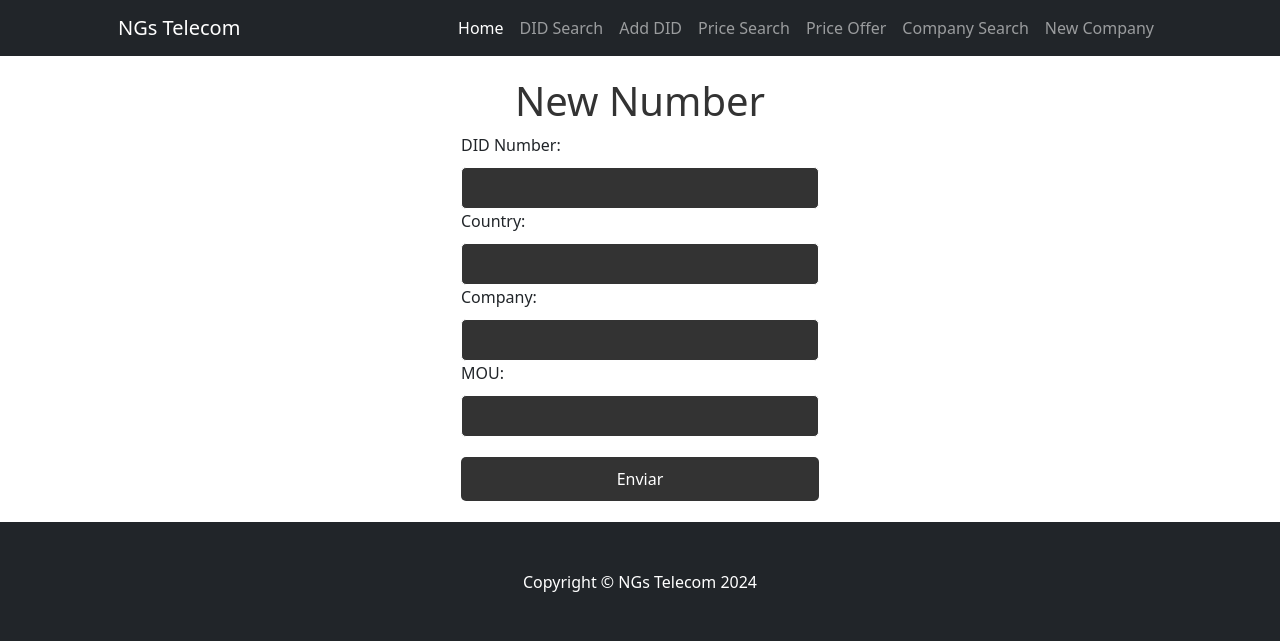
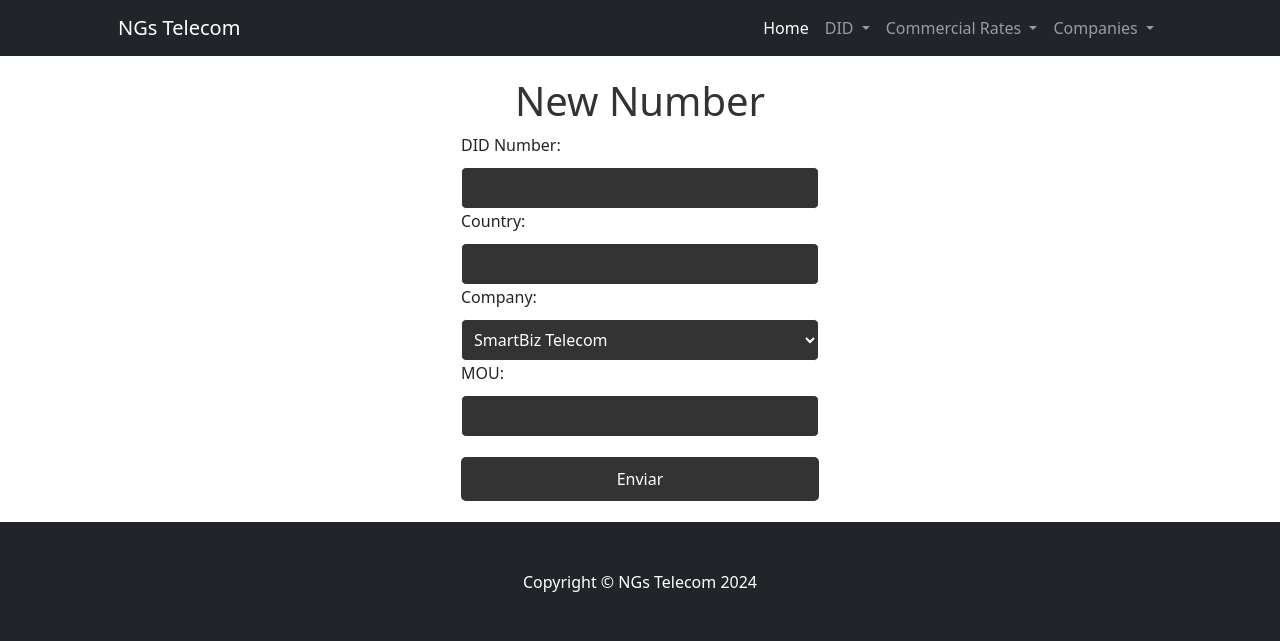
Before and after one commit to Nektolox/Tercera-pre-entrega-Galue, a Django app: page /DIDs/RegistrarDIDs/ in a window 1280 px wide. Shown: the top 641 px of the page. Run offline with Django 5.2, Linux system fonts and the light colour scheme; data comes from the database, SQL or seed files in the repository; both versions use the stored data as it was after the commit; some libraries are stand-ins or nearby versions.

Commit message:
cambios a la estructura de la pagina web y a la creacion de nuevo DID

```diff
--- a/Pre_Entrega3/DIDs/models.py
+++ b/Pre_Entrega3/DIDs/models.py
@@ -8,11 +8,19 @@ class DID(models.Model):
     empresa = models.CharField(max_length=30)
     minutos_uso = models.IntegerField()
 
+    def __str__(self):
+
+        return f"DID: {self.numero}, País: {self.pais}, Empresa: {self.empresa}"
+
 class Tarifa(models.Model):
     trafico_entrante = models.DecimalField(max_digits=6, decimal_places=4)
     trafico_saliente = models.DecimalField(max_digits=6, decimal_places=4)
     precio_por_numero = models.DecimalField(max_digits=6, decimal_places=4)
     pais = models.CharField(max_length=30)
+
+    def __str__(self):
+
+        return f"Tarifa para {self.pais}: Entrante {self.trafico_entrante}, Saliente {self.trafico_saliente}, Precio por Número {self.precio_por_numero}"
 
 class Compania(models.Model):
     direccion = models.CharField(max_length=60)
@@ -20,3 +28,7 @@ class Compania(models.Model):
     nombre = models.CharField(max_length=60)
     persona_contacto = models.CharField(max_length=60)
     NOCemail = models.EmailField()
+
+    def __str__(self):
+
+        return f"Compañía: {self.nombre}, Dirección: {self.direccion}, Contacto: {self.persona_contacto}"
--- a/Pre_Entrega3/DIDs/templates/dids/CompanySearch.html
+++ b/Pre_Entrega3/DIDs/templates/dids/CompanySearch.html
@@ -91,6 +91,7 @@
     <div class="result-box">
 
         <h2>Search Results:</h2>
+        <p><strong>Compnay Name:</strong> {{ resultado.nombre }}</p>
         <p><strong>Address:</strong> {{ resultado.direccion }}</p>
         <p><strong>Postal Code:</strong> {{ resultado.codigo_postal }}</p>
         <p><strong>Contact Person:</strong> {{ resultado.persona_contacto }}</p>
--- a/Pre_Entrega3/DIDs/templates/dids/DIDsSearch.html
+++ b/Pre_Entrega3/DIDs/templates/dids/DIDsSearch.html
@@ -86,6 +86,7 @@
     {% if resultado %}
     <div class="result-box">
         <h2>Search Results:</h2>
+        <p><strong>DID Number:</strong> {{ resultado.numero }}</p>
         <p><strong>Country:</strong> {{ resultado.pais }}</p>
         <p><strong>Company:</strong> {{ resultado.empresa }}</p>
         <p><strong>Minutes of Use:</strong> {{ resultado.minutos_uso }}</p>
--- a/Pre_Entrega3/DIDs/templates/dids/NewDIDs.html
+++ b/Pre_Entrega3/DIDs/templates/dids/NewDIDs.html
@@ -25,35 +25,17 @@
             color: #333;
         }
 
-        body {
-            background-color: black;
-            color: white;
-            font-family: Arial, sans-serif;
-        }
-
-        body {
-            background-color: black;
-            color: white;
-            font-family: Arial, sans-serif;
-        }
-
-        form {
-            max-width: 400px;
-            margin: 0 auto;
-            padding: 20px;
-            border: 1px solid white;
-            border-radius: 10px;
-        }
-
         label,
-        input {
+        input,
+        select {
             display: block;
             width: 100%;
             margin-bottom: 10px;
         }
 
         input[type="text"],
-        input[type="number"] {
+        input[type="number"],
+        select {
             padding: 8px;
             border-radius: 5px;
             border: 1px solid white;
@@ -76,32 +58,31 @@
             color: #333;
         }
     </style>
-
 </head>
 
 <body>
+
     {% extends "dids/inicio.html" %} {% load static %}
 
     {% block title %}Página de Inicio{% endblock %}
 
     {% block contenidoQueCambia %}
+
     <form action="{% url 'RegDIDs' %}" method="POST">
         {% csrf_token %}
         <h1>New Number</h1>
-
         <label for="numero">DID Number:</label>
         <input type="text" id="numero" name="numero" maxlength="15" required>
         <label for="pais">Country:</label>
         <input type="text" id="pais" name="pais" maxlength="30" required>
         <label for="empresa">Company:</label>
-        <input type="text" id="empresa" name="empresa" maxlength="30" required>
+        <select id="empresa" name="empresa" required>
+            {% for compania in companias %}
+            <option value="{{ compania.nombre }}">{{ compania.nombre }}</option>
+            {% endfor %}
+        </select>
         <label for="minutos_uso">MOU:</label>
         <input type="number" id="minutos_uso" name="minutos_uso" required>
-        <input type="submit" value="Enviar">
-
-    </form>
-    {% endblock %}
-
-</body>
+        <input type="submit" value="Enviar"> </form> {% endblock %} </body>
 
 </html>
--- a/Pre_Entrega3/DIDs/templates/dids/PriceSearch.html
+++ b/Pre_Entrega3/DIDs/templates/dids/PriceSearch.html
@@ -88,6 +88,7 @@
     {% if resultado %}
     <div class="result-box">
         <h2>Search Results:</h2>
+        <p><strong>Country:</strong> {{ resultado.pais }}</p>
         <p><strong>Incoming Traffic Price:</strong> ${{ resultado.trafico_entrante }}</p>
         <p><strong>Outgoing Traffic Price:</strong> ${{ resultado.trafico_saliente }}</p>
         <p><strong>Price per Number:</strong> ${{ resultado.precio_por_numero }}</p>
--- a/Pre_Entrega3/DIDs/templates/dids/inicio.html
+++ b/Pre_Entrega3/DIDs/templates/dids/inicio.html
@@ -1,4 +1,5 @@
 {% load static %}
+
 <!DOCTYPE html>
 <html lang="en">
 
@@ -7,63 +8,68 @@
     <meta name="viewport" content="width=device-width, initial-scale=1, shrink-to-fit=no" />
     <meta name="description" content="" />
     <meta name="author" content="" />
-    <title>Heroic Features - Start Bootstrap Template</title>
-    <!-- Favicon-->
-    <link rel="icon" type="image/x-icon" href="assets/favicon.ico" />
-    <!-- Bootstrap icons-->
+    <title>Heroic Features - Start Bootstrap Template</title> <!-- Favicon-->
+    <link rel="icon" type="image/x-icon" href="assets/favicon.ico" /> <!-- Bootstrap icons-->
     <link href="https://cdn.jsdelivr.net/npm/bootstrap-icons@1.4.1/font/bootstrap-icons.css" rel="stylesheet" />
     <!-- Core theme CSS (includes Bootstrap)-->
     <link href="css/styles.css" rel="stylesheet" />
-    <link href="{%  static 'dids/css/styles.css' %}" rel="stylesheet" />
+    <link href="{% static 'dids/css/styles.css' %}" rel="stylesheet" />
 </head>
 
-<body>
-    <!-- Responsive navbar-->
+<body> <!-- Responsive navbar-->
     <nav class="navbar navbar-expand-lg navbar-dark bg-dark">
-        <div class="container px-lg-5">
-            <a class="navbar-brand" href="#!">NGs Telecom</a>
-            <button class="navbar-toggler" type="button" data-bs-toggle="collapse"
-                data-bs-target="#navbarSupportedContent" aria-controls="navbarSupportedContent" aria-expanded="false"
-                aria-label="Toggle navigation"><span class="navbar-toggler-icon"></span></button>
+        <div class="container px-lg-5"> <a class="navbar-brand" href="#!">NGs Telecom</a> <button class="navbar-toggler"
+                type="button" data-bs-toggle="collapse" data-bs-target="#navbarSupportedContent"
+                aria-controls="navbarSupportedContent" aria-expanded="false" aria-label="Toggle navigation"><span
+                    class="navbar-toggler-icon"></span></button>
             <div class="collapse navbar-collapse" id="navbarSupportedContent">
                 <ul class="navbar-nav ms-auto mb-2 mb-lg-0">
-                    <li class="nav-item"><a class="nav-link active" aria-current="page" href="{% url 'Inicio' %}">Home</a></li>
-                    <li class="nav-item"><a class="nav-link" href="{% url 'BusDIDs' %}">DID Search</a></li>
-                    <li class="nav-item"><a class="nav-link" href="{% url 'RegDIDs' %}">Add DID</a></li>
-                    <li class="nav-item"><a class="nav-link" href="{% url 'BusTar' %}">Price Search</a></li>
-                    <li class="nav-item"><a class="nav-link" href="{% url 'RegTar' %}">Price Offer</a></li>
-                    <li class="nav-item"><a class="nav-link" href="{% url 'BusComp' %}">Company Search</a></li>
-                    <li class="nav-item"><a class="nav-link" href="{% url 'RegComp' %}">New Company</a></li>
+                    <li class="nav-item"><a class="nav-link active" aria-current="page"
+                            href="{% url 'Inicio' %}">Home</a></li>
+                    <li class="nav-item dropdown"> <a class="nav-link dropdown-toggle" href="#" id="navbarDropdownDID"
+                            role="button" data-bs-toggle="dropdown" aria-expanded="false"> DID </a>
+                        <ul class="dropdown-menu" aria-labelledby="navbarDropdownDID">
+                            <li><a class="dropdown-item" href="{% url 'RegDIDs' %}">New Number</a></li>
+                            <li><a class="dropdown-item" href="{% url 'BusDIDs' %}">Search Number</a></li>
+                        </ul>
+                    </li>
+                    <li class="nav-item dropdown"> <a class="nav-link dropdown-toggle" href="#" id="navbarDropdownRates"
+                            role="button" data-bs-toggle="dropdown" aria-expanded="false"> Commercial Rates </a>
+                        <ul class="dropdown-menu" aria-labelledby="navbarDropdownRates">
+                            <li><a class="dropdown-item" href="{% url 'RegTar' %}">New Offer</a></li>
+                            <li><a class="dropdown-item" href="{% url 'BusTar' %}">Search Rate</a></li>
+                        </ul>
+                    </li>
+                    <li class="nav-item dropdown"> <a class="nav-link dropdown-toggle" href="#"
+                            id="navbarDropdownCompanies" role="button" data-bs-toggle="dropdown" aria-expanded="false">
+                            Companies </a>
+                        <ul class="dropdown-menu" aria-labelledby="navbarDropdownCompanies">
+                            <li><a class="dropdown-item" href="{% url 'RegComp' %}">New Company</a></li>
+                            <li><a class="dropdown-item" href="{% url 'BusComp' %}">Search Company</a></li>
+                        </ul>
+                    </li>
                 </ul>
             </div>
         </div>
-    </nav>
-    {% block contenidoQueCambia %}
-    <!-- Header-->
+    </nav> {% block contenidoQueCambia %} <!-- Header-->
     <header class="py-5">
         <div class="container px-lg-5">
             <div class="p-4 p-lg-5 bg-light rounded-3 text-center">
                 <div class="m-4 m-lg-5">
                     <h1 class="display-5 fw-bold">Welcome to the NGs Telecom DIDs portal:</h1>
-                    <p class="fs-4">Welcome to our interactive portal! Here, you can register your DIDs, companies, and rates to unlock new business opportunities.
-                        You can also easily search for existing numbers, companies, and rates to gather valuable information.
-                    </p>
-
+                    <p class="fs-4">Welcome to our interactive portal! Here, you can register your DIDs, companies, and
+                        rates to unlock new business opportunities. You can also easily search for existing numbers,
+                        companies, and rates to gather valuable information. </p>
                 </div>
             </div>
         </div>
-    </header>
-    {% endblock %}
-    <!-- Footer-->
+    </header> {% endblock %} <!-- Footer-->
     <footer class="py-5 bg-dark">
         <div class="container">
             <p class="m-0 text-center text-white">Copyright &copy; NGs Telecom 2024</p>
         </div>
-    </footer>
-    <!-- Bootstrap core JS-->
+    </footer> <!-- Bootstrap core JS-->
     <script src="https://cdn.jsdelivr.net/npm/bootstrap@5.2.3/dist/js/bootstrap.bundle.min.js"></script>
     <!-- Core theme JS-->
     <script src="js/scripts.js"></script>
 </body>
-
-</html>
--- a/Pre_Entrega3/DIDs/views.py
+++ b/Pre_Entrega3/DIDs/views.py
@@ -26,14 +26,17 @@ def buscarDID(request):
 
 def registrarDID(request):
 
-    if request.method == "POST":  # Si el formulario fue enviado
+    if request.method == "POST": # Si el formulario fue enviado
+        numero = DID(numero=request.POST["numero"],
+                    pais=request.POST["pais"],
+                    empresa=request.POST["empresa"],
+                    minutos_uso=request.POST["minutos_uso"])
+        numero.save()
+        return render(request, 'dids/inicio.html')
 
-        numero=DID(numero=request.POST["numero"],pais=request.POST["pais"],empresa=request.POST["empresa"],minutos_uso=request.POST["minutos_uso"])
-        numero.save()
-
-        return render(request,'dids/inicio.html')
-
-    return render(request, 'dids/NewDIDs.html')
+    # Obtener todas las compañías para el menú desplegable
+    companias = Compania.objects.all()
+    return render(request, 'dids/NewDIDs.html', {'companias': companias})
 
 def buscarTarifa(request):
 
```
Also changed, not shown: Pre_Entrega3/db.sqlite3.
